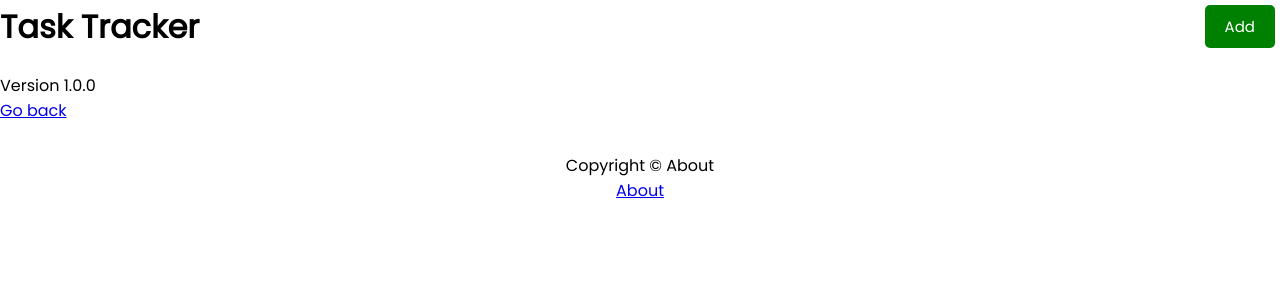
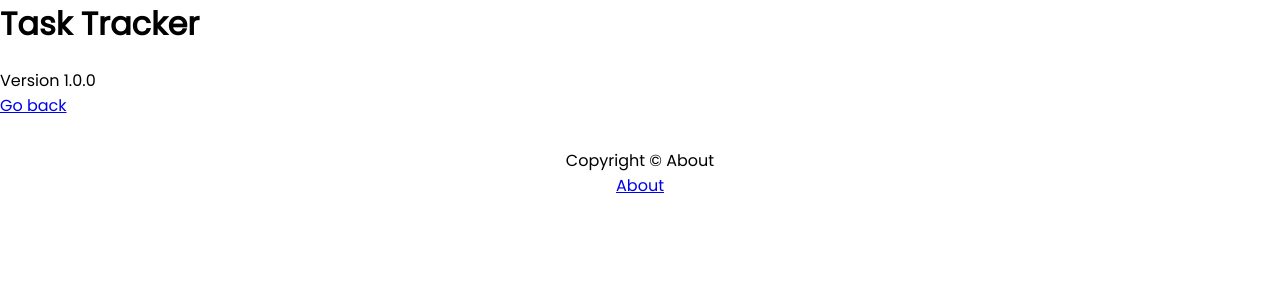
Before and after one commit to Santosh155/task-tracker, a React (Create React App) app: page /about in a window 1280 px wide. Shown: the top 300 px of the page. Built offline with nearby package versions, Linux system fonts and the light colour scheme; data requests are answered from the project's data file.

Commit message:
route modified and some filogics fixed

```diff
--- a/src/components/About.js
+++ b/src/components/About.js
@@ -1,8 +1,10 @@
+import {Link} from 'react-router-dom'
+
 const About = () => {
     return (
         <div>
             <p>Version 1.0.0</p>
-            <a href="/">Go back</a>
+            <Link to="/">Go back</Link>
         </div>
     )
 }
--- a/src/components/Footer.js
+++ b/src/components/Footer.js
@@ -1,8 +1,10 @@
+import {Link} from 'react-router-dom'
+
 const Footer = () => {
     return (
         <footer>
             <p>Copyright &copy; About</p>
-            <a href="/about">About</a>
+            <Link to="/about">About</Link>
         </footer>
     )
 }
--- a/src/components/Header.js
+++ b/src/components/Header.js
@@ -1,11 +1,15 @@
 import PropTypes from 'prop-types'
+import {useLocation} from 'react-router-dom'
 import Button from './Button'
 
 const Header = ({title, onAdd, showAdd}) => {
+    const location = useLocation()
     return (
         <header className='header'>
             <h1>{title}</h1>
-            <Button onClick={onAdd} color={showAdd ? 'red' : 'green '} text={showAdd ? 'Close' : 'Add'}/>
+            {location.pathname === '/' &&
+                (<Button onClick={onAdd} color={showAdd ? 'red' : 'green '} text={showAdd ? 'Close' : 'Add'}/>)
+            }
         </header>
     )
 }
```
